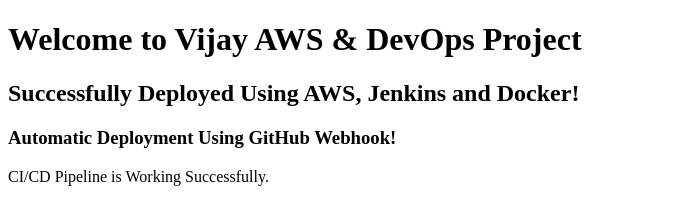
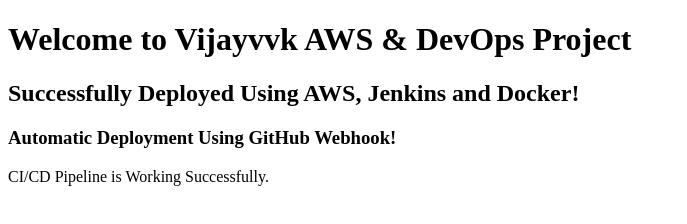
Before and after one commit to Vijay-cm/devops-project, a plain HTML site: page index.html in a window 1280 px wide. Shown: the whole page, without its empty margins (0-687 px from the left). Drawn offline with Linux system fonts and the light colour scheme.

Commit message:
Update index.html

```diff
--- a/index.html
+++ b/index.html
@@ -4,7 +4,7 @@
     <title>My DevOps Project</title>
 </head>
 <body>
-    <h1>Welcome to Vijay AWS & DevOps Project</h1>
+    <h1>Welcome to Vijayvvk AWS & DevOps Project</h1>
 
     <h2>Successfully Deployed Using AWS, Jenkins and Docker!</h2>
 
```
